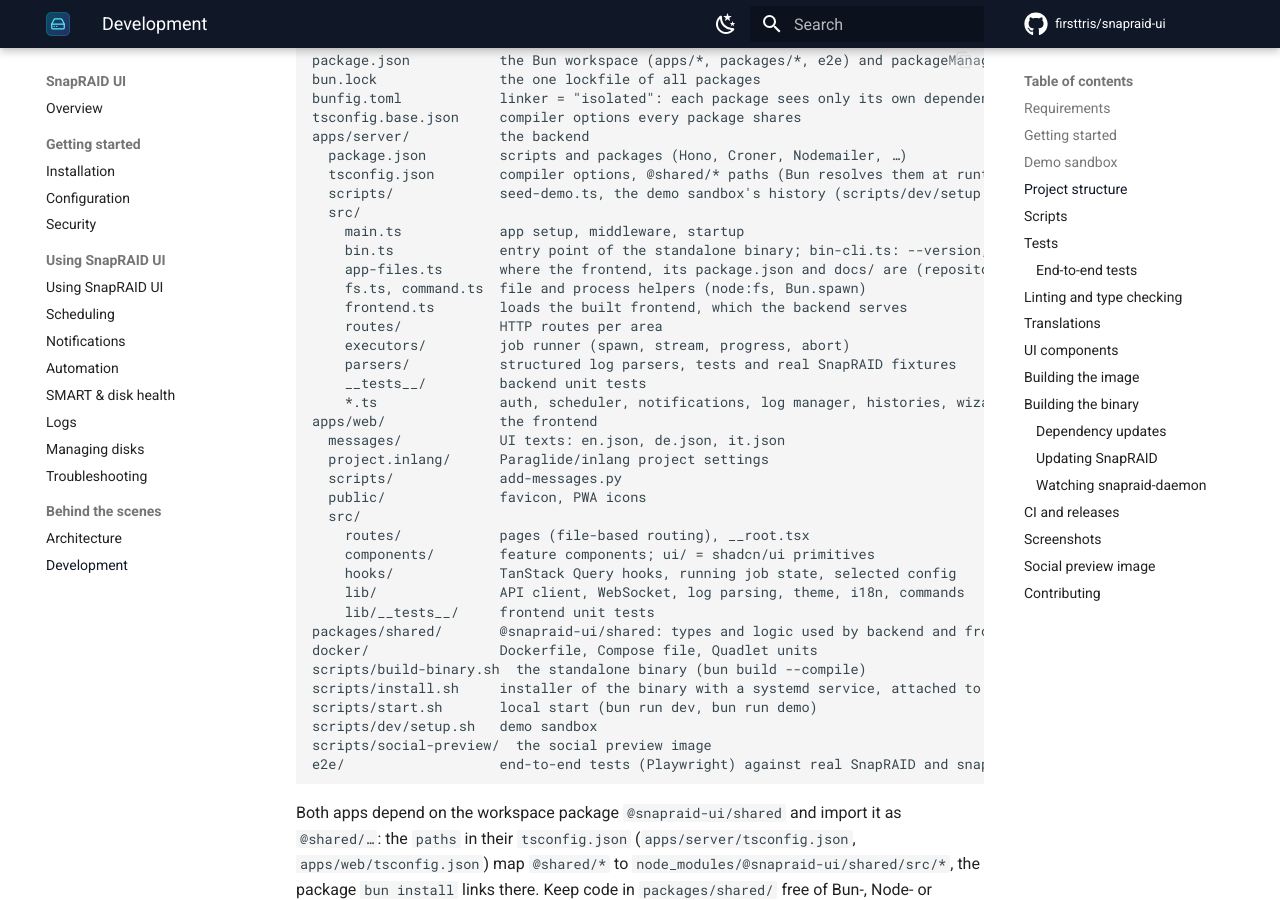
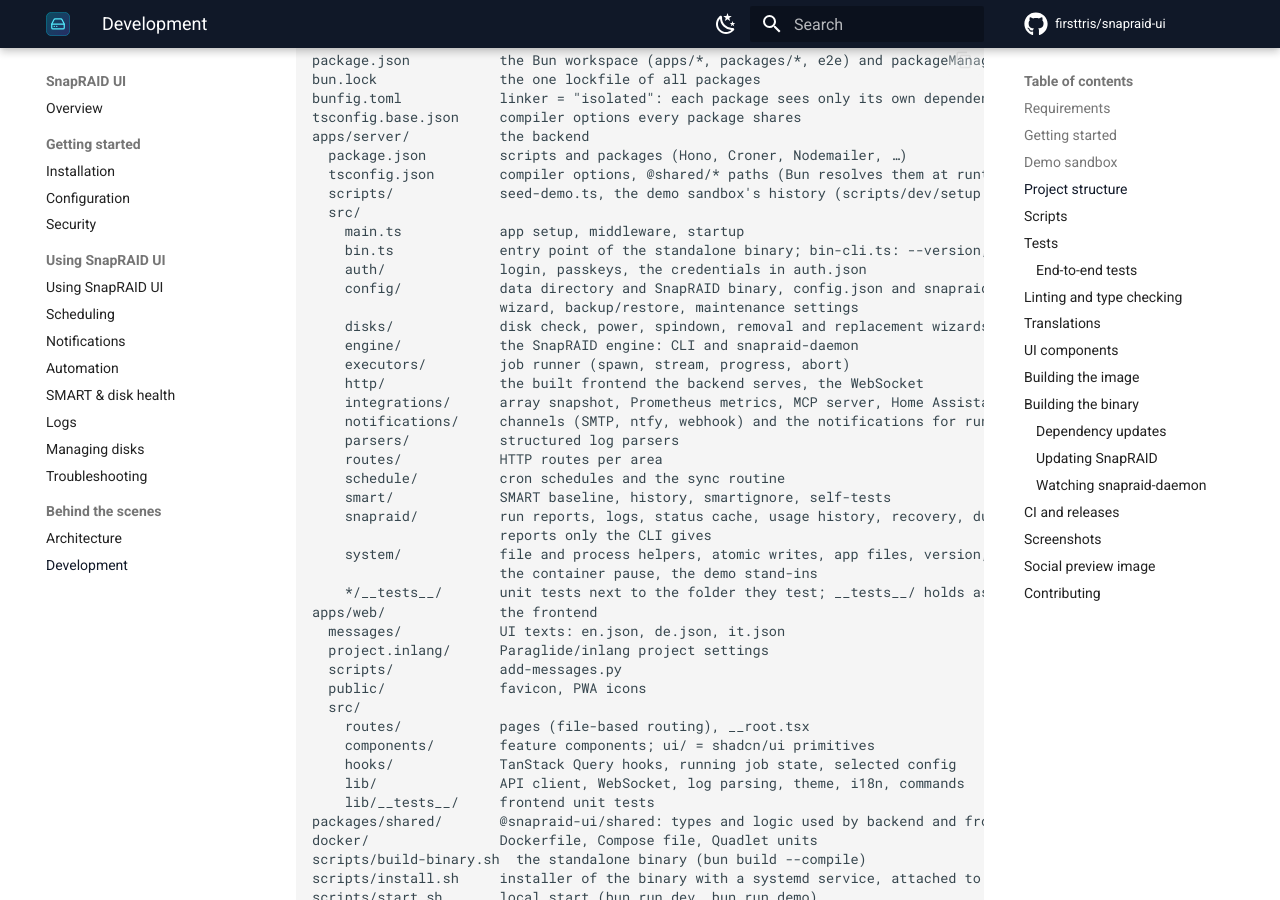
Before and after one commit to firsttris/snapraid-ui, an MkDocs documentation site: the page built from docs/development.md, in a window 1280 px wide and 900 px high, scrolled down 3029 px. Built offline with MkDocs 1.6.1 and Material for MkDocs 9.7.7, drawn with Linux system fonts in a browser that asks for light colours; comment, search, counter and statistics services are not loaded.

Commit message:
Describe the server's domain folders in the docs
The source tree in development.md lists the folders instead of the
loose modules, and the module map in architecture.md is ordered by
folder.

Co-Authored-By: Claude Opus 5.5 <noreply@anthropic.com>
Claude-Session: https://claude.ai/code/session_01Y3rdfbWb1xDUdPRng7TX9Z

```diff
--- a/docs/development.md
+++ b/docs/development.md
@@ -88,14 +88,24 @@ apps/server/           the backend
   src/
     main.ts            app setup, middleware, startup
     bin.ts             entry point of the standalone binary; bin-cli.ts: --version, --help
-    app-files.ts       where the frontend, its package.json and docs/ are (repository, image, binary)
-    fs.ts, command.ts  file and process helpers (node:fs, Bun.spawn)
-    frontend.ts        loads the built frontend, which the backend serves
+    auth/              login, passkeys, the credentials in auth.json
+    config/            data directory and SnapRAID binary, config.json and snapraid.conf, setup
+                       wizard, backup/restore, maintenance settings
+    disks/             disk check, power, spindown, removal and replacement wizards, disk usage
+    engine/            the SnapRAID engine: CLI and snapraid-daemon
+    executors/         job runner (spawn, stream, progress, abort)
+    http/              the built frontend the backend serves, the WebSocket
+    integrations/      array snapshot, Prometheus metrics, MCP server, Home Assistant over MQTT
+    notifications/     channels (SMTP, ntfy, webhook) and the notifications for runs and SMART
+    parsers/           structured log parsers
     routes/            HTTP routes per area
-    executors/         job runner (spawn, stream, progress, abort)
-    parsers/           structured log parsers, tests and real SnapRAID fixtures
-    __tests__/         backend unit tests
-    *.ts               auth, scheduler, notifications, log manager, histories, wizards, backup, demo
+    schedule/          cron schedules and the sync routine
+    smart/             SMART baseline, history, smartignore, self-tests
+    snapraid/          run reports, logs, status cache, usage history, recovery, duplicates,
+                       reports only the CLI gives
+    system/            file and process helpers, atomic writes, app files, version, Docker and
+                       the container pause, the demo stand-ins
+    */__tests__/       unit tests next to the folder they test; __tests__/ holds assert-error.ts
 apps/web/              the frontend
   messages/            UI texts: en.json, de.json, it.json
   project.inlang/      Paraglide/inlang project settings
```
Also changed, not shown: docs/architecture.md (+18 -17 lines).
